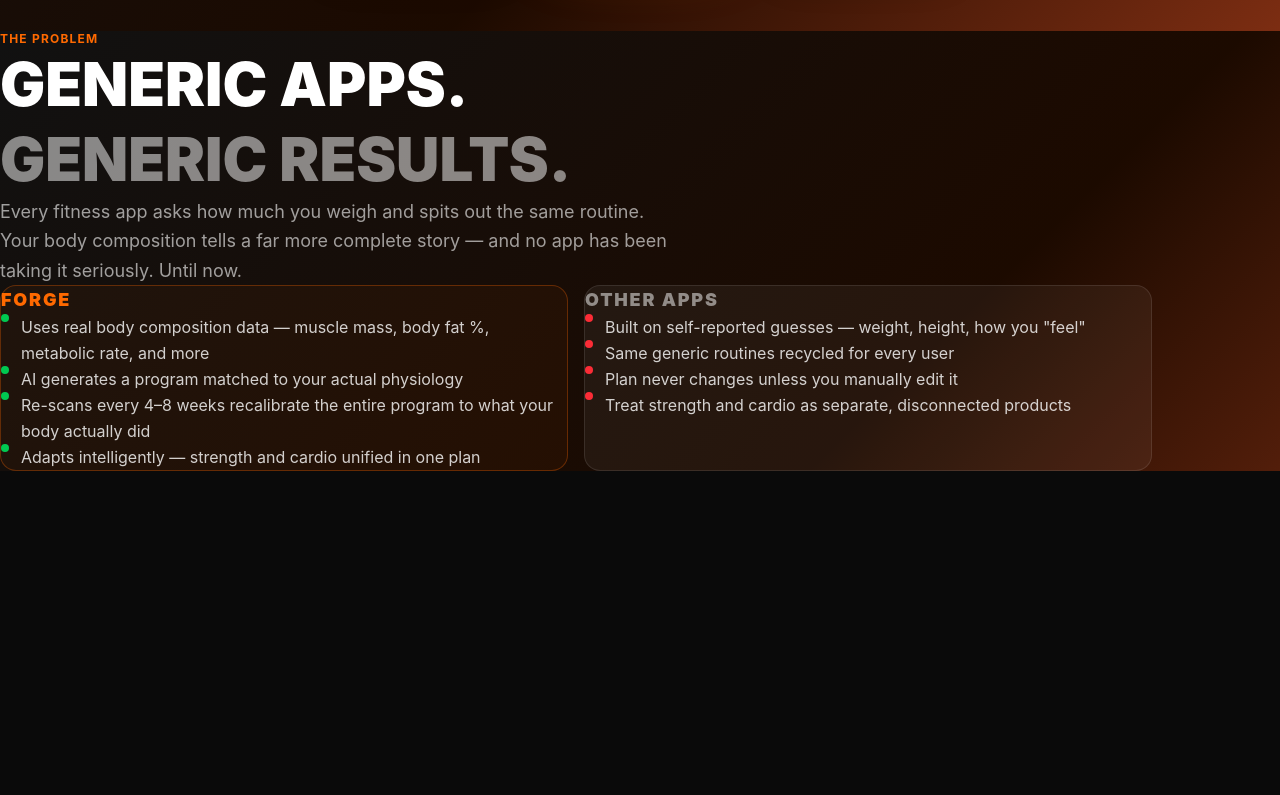
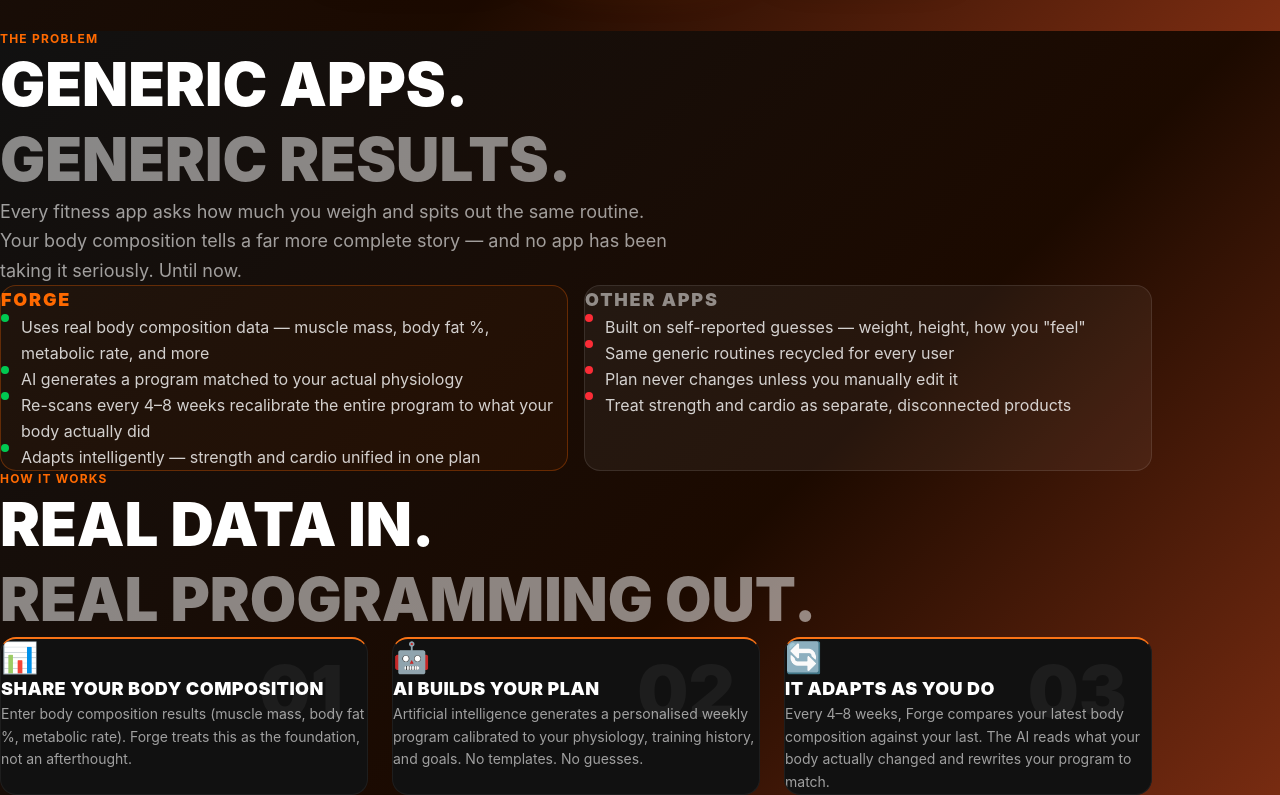
Before and after one commit to sopeter/forge-web, a Next.js app: page / in a window 1280 px wide. Shown: the part 769-1564 px from the top of the page. Before the commit the page ends 1240 px from the top, so only its background shows below. Built offline with nearby package versions, Linux system fonts and the light colour scheme.

Commit message:
feat: HowItWorks component — 3-step card row with orange top-border accent

```diff
--- /dev/null
+++ b/app/components/HowItWorks.tsx
@@ -0,0 +1,65 @@
+const steps = [
+  {
+    number: "01",
+    emoji: "📊",
+    title: "Share your body composition",
+    body: "Enter body composition results (muscle mass, body fat %, metabolic rate). Forge treats this as the foundation, not an afterthought.",
+  },
+  {
+    number: "02",
+    emoji: "🤖",
+    title: "AI builds your plan",
+    body: "Artificial intelligence generates a personalised weekly program calibrated to your physiology, training history, and goals. No templates. No guesses.",
+  },
+  {
+    number: "03",
+    emoji: "🔄",
+    title: "It adapts as you do",
+    body: "Every 4–8 weeks, Forge compares your latest body composition against your last. The AI reads what your body actually changed and rewrites your program to match.",
+  },
+];
+
+export default function HowItWorks() {
+  return (
+    <section className="px-6 py-24 max-w-6xl mx-auto">
+      {/* Section tag */}
+      <p className="text-xs font-bold tracking-widest uppercase text-orange-500 mb-4">
+        How It Works
+      </p>
+
+      {/* Headline */}
+      <h2 className="text-4xl md:text-5xl lg:text-6xl font-black uppercase leading-tight mb-16">
+        Real data in.
+        <br />
+        <span className="text-white/50">Real programming out.</span>
+      </h2>
+
+      {/* Step cards */}
+      <div className="grid grid-cols-1 md:grid-cols-3 gap-6">
+        {steps.map((step) => (
+          <div
+            key={step.number}
+            className="relative rounded-2xl p-8 bg-[#111] border border-[#1e1e1e] overflow-hidden"
+            style={{ borderTop: "2px solid #f97316" }}
+          >
+            {/* Faded step number */}
+            <span className="absolute top-4 right-6 text-7xl font-black text-white/5 select-none leading-none">
+              {step.number}
+            </span>
+
+            {/* Emoji */}
+            <span className="text-3xl mb-4 block">{step.emoji}</span>
+
+            {/* Title */}
+            <h3 className="text-lg font-black uppercase tracking-wide text-white mb-3">
+              {step.title}
+            </h3>
+
+            {/* Body */}
+            <p className="text-sm text-white/60 leading-relaxed">{step.body}</p>
+          </div>
+        ))}
+      </div>
+    </section>
+  );
+}
--- a/app/page.tsx
+++ b/app/page.tsx
@@ -1,6 +1,7 @@
 import Nav from "./components/Nav";
 import Hero from "./components/Hero";
 import Problem from "./components/Problem";
+import HowItWorks from "./components/HowItWorks";
 
 export default function Home() {
   return (
@@ -8,6 +9,7 @@ export default function Home() {
       <Nav />
       <Hero />
       <Problem />
+      <HowItWorks />
     </main>
   );
 }
```
